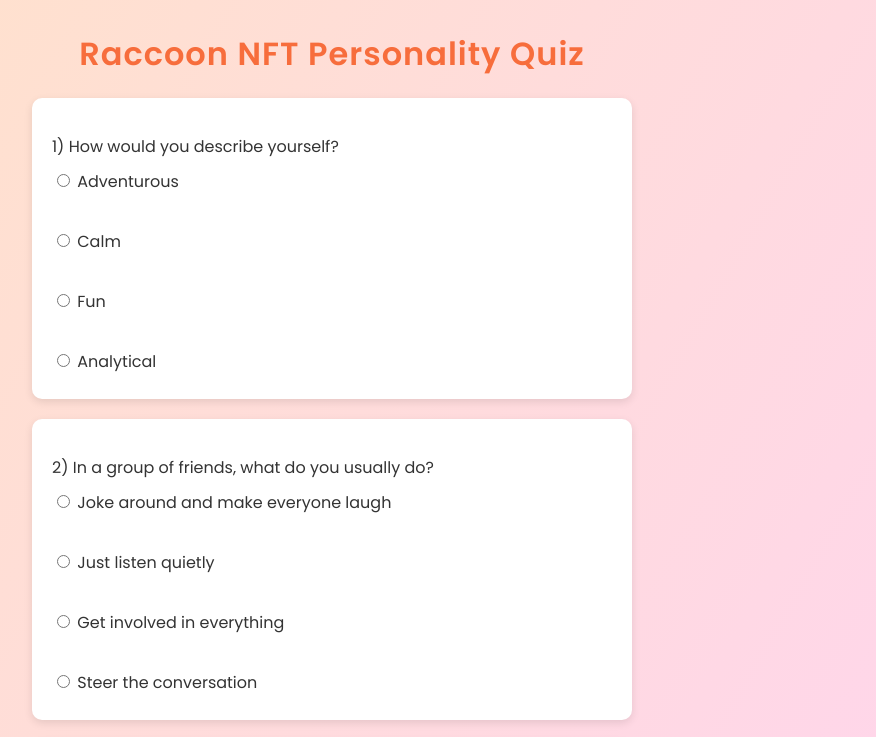
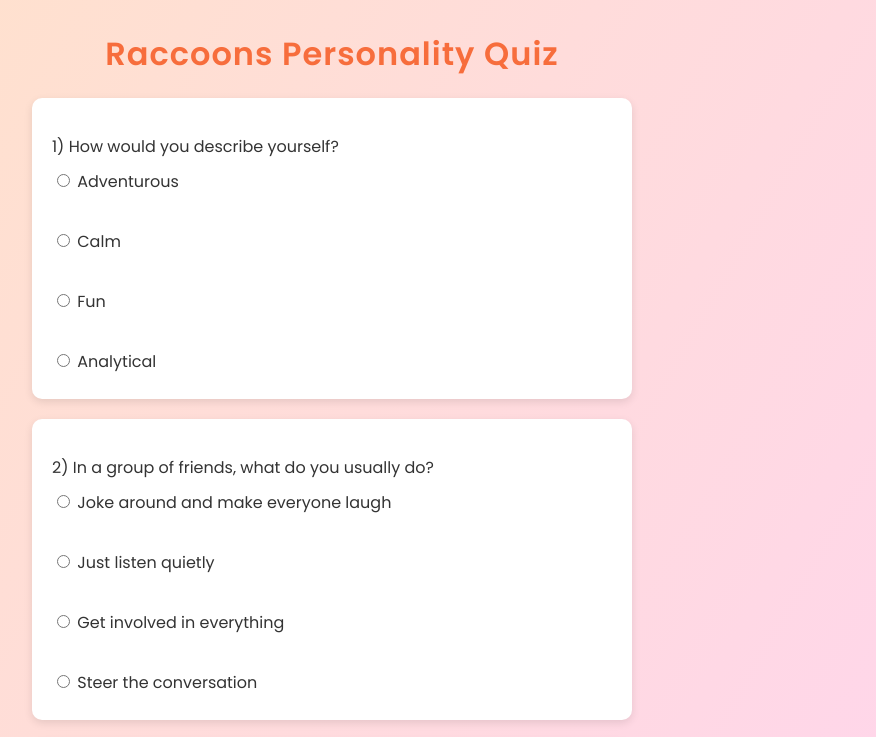
Before and after one commit to cryptoAYA/racoons-personality-test, a plain HTML site: page index.html in a window 1280 px wide. Shown: the top 737 px of the page, without its empty margins (308-1184 px from the left). Drawn offline with Linux system fonts and the light colour scheme.

Commit message:
Update ind4ex.html

```diff
--- a/index.html
+++ b/index.html
@@ -7,7 +7,7 @@
   <link rel="stylesheet" href="style.css"/>
 </head>
 <body>
-  <h1>Raccoon NFT Personality Quiz</h1>
+  <h1>Raccoons Personality Quiz</h1>
 
   <form id="quiz-form">
     <!-- Question 1 -->
```
